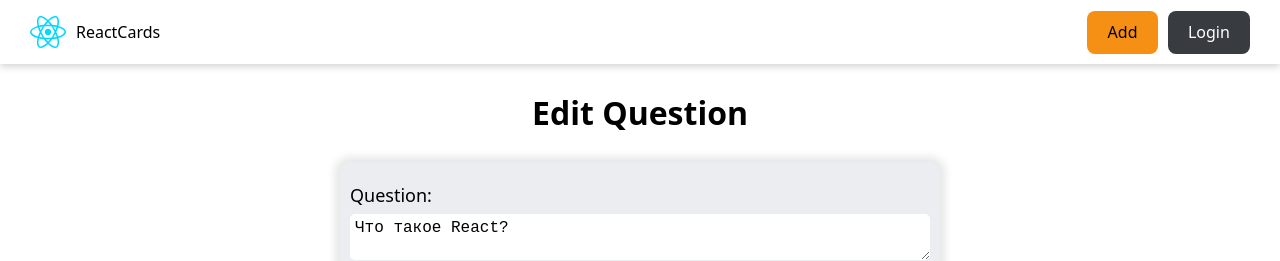
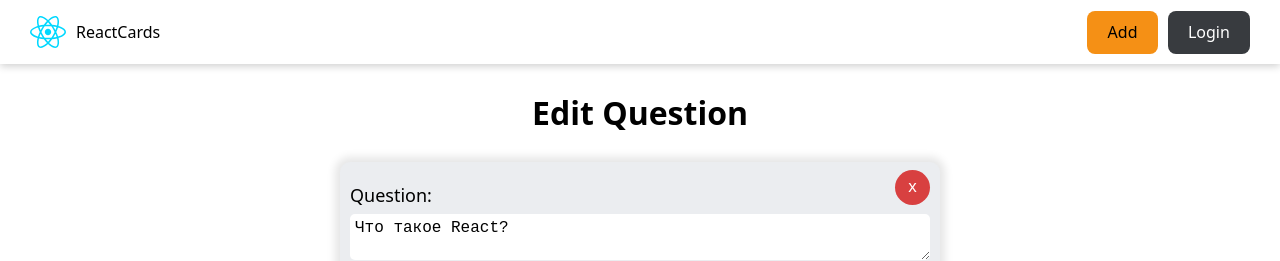
Before and after one commit to zuevarita/React-app-card, a React (Vite) app: page /editquestion/1 in a window 1280 px wide. Shown: the top 261 px of the page. Built offline with nearby package versions, Linux system fonts and the light colour scheme; data requests are answered from the project's data file.

Commit message:
removeQuestion

```diff
--- a/src/pages/EditQuestionPage/EditQuestion.jsx
+++ b/src/pages/EditQuestionPage/EditQuestion.jsx
@@ -5,6 +5,9 @@ import { QuestionForm } from "../../components/QuestionForm";
 import { API_URL } from "../../constants";
 import { toast } from "react-toastify";
 import { dateFormat } from "../../helpers/dateFormat";
+import { useNavigate } from "react-router-dom";
+import { useFetch } from "../../hooks/useFetch";
+import { Loader } from "../../components/Loader";
 
 const editCardAction = async (_currentState, formData) => {
     try {
@@ -43,13 +46,36 @@ const editCardAction = async (_currentState, formData) => {
 };
 
 export const EditQuestion = ({ questionData = {} }) => {
+    const navigate = useNavigate();
     const [state, formAction, isPending] = useActionState(editCardAction, { ...questionData, clearForm: false });
+    const [removeQuestion, isQuestionRemoving] = useFetch(async () => {
+        await fetch(`${API_URL}/react/${questionData.id}`, {
+            method: "DELETE",
+        });
+
+        toast.success("The question has been removed");
+        navigate("/");
+    });
+
+    const onRemoveQuestionHandler = async () => {
+        const isRemove = confirm("Are you sure?");
+
+        isRemove && removeQuestion();
+    };
     return (
         <>
-            {isPending && <Loader />}
+            {isPending || (isQuestionRemoving && <Loader />)}
             <h1 className={cls.formTitle}>Edit Question</h1>
             <div className={cls.formContainer}>
-                <QuestionForm formAction={formAction} state={state} isPending={isPending} submitBtnText="Edit Question" />
+                <button className={cls.removeBtn} disabled={isPending || isQuestionRemoving} onClick={onRemoveQuestionHandler}>
+                    x
+                </button>
+                <QuestionForm
+                    formAction={formAction}
+                    state={state}
+                    isPending={isPending || isQuestionRemoving}
+                    submitBtnText="Edit Question"
+                />
             </div>
         </>
     );
--- a/src/pages/EditQuestionPage/EditQuestionPage.module.css
+++ b/src/pages/EditQuestionPage/EditQuestionPage.module.css
@@ -13,3 +13,24 @@
     box-shadow: 0 0 8px 5px rgba(0, 0, 0, 0.1);
     position: relative;
 }
+
+.removeBtn{
+    position: absolute;
+    font-size: 17px;
+    top: 8px;
+    right: 10px;
+    width: 35px;
+    height: 35px;
+    border-radius: 50%;
+    cursor: pointer;
+    border: none;
+    display: flex;
+    justify-content: center;
+    align-items: center;
+    color: #fff;
+    background-color: #D84040;
+    padding-bottom: 1px;
+}
+.removeBtn:disabled{
+    opacity: .3;
+}
--- a/src/pages/QuestionPage/QuestionPage.jsx
+++ b/src/pages/QuestionPage/QuestionPage.jsx
@@ -61,7 +61,7 @@ export const QuestionPage = () => {
                         {card?.editDate && <p className={cls.editDate}>Edited: {card.editDate}</p>}
                     </div>
                     <h5 className={cls.cardTitle}>{card.question}</h5>
-                    <p className={cls.cardDescription}>{card.descriprion}</p>
+                    <p className={cls.cardDescription}>{card.description}</p>
                     <div className={cls.cardAnswers}>
                         <label>short answer</label>
                         <p className={cls.cardAnswer}>{card.answer}</p>
```
